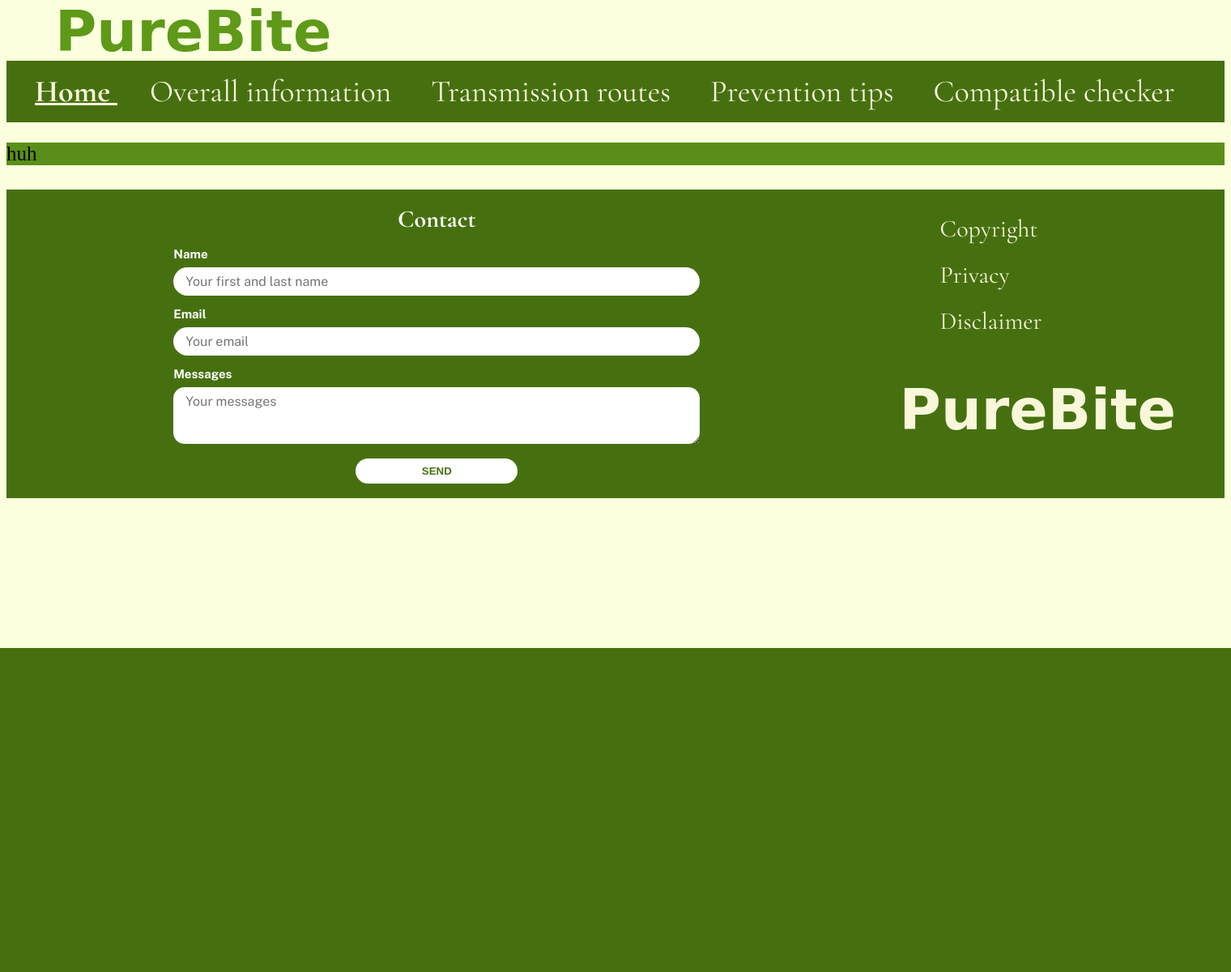
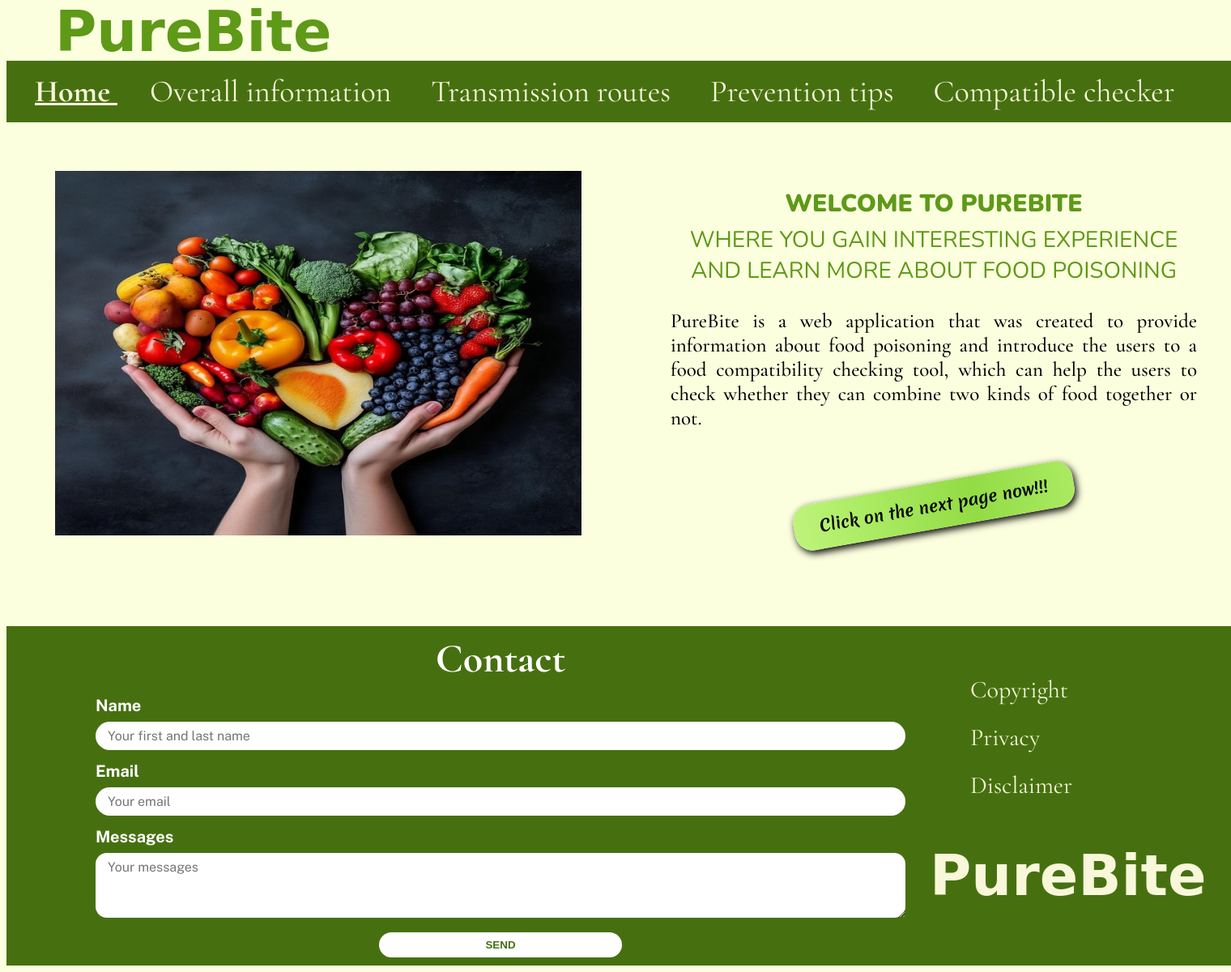
Before and after one commit to Ormiston-Senior-College-NZ/final-assessment-as91903-or-as91906-and-as91907-Anh-pham-csc, a Flask app: page / in a window 1520 px wide. Shown: the whole page at 81% size. Before the commit the page ends 800 px from the top, so only its background shows below. Run offline with Flask 3, Linux system fonts and the light colour scheme; some libraries are stand-ins or nearby versions; some web fonts are replaced.

Commit message:
finish homepage

```diff
--- a/PureBite/static/style.css
+++ b/PureBite/static/style.css
@@ -202,7 +220,8 @@
 
 /* Body */
 .body {
-    background-color: #fcffde
+    background-color: #fcffde;
+    width: 100%;
 }
 .h2{
     font-family: "Cormorant Garamond", serif;
@@ -301,14 +320,93 @@
 }
 
 /* --------------------------------- Home page -------------------------------------*/
-.lean{
-    font-size: 25px;
-    background-color: #598f18;
-    transform: rotateZ(30)
+.home-page{
+    display: grid;
+    grid-template-columns: 1fr 1fr;
+}
+.left-home-page{
+    margin: 20px;
+}
+.home-img{
+    width: 650px;
+    height: 450px ;
+    padding: 20px;
+    margin: 20px;
+    display: flex;
+}
+.right-home-page{
+    margin: 50px;
+}
+.welcome{
+    font-family: "Nunito", sans-serif;
+    font-size: 30px;
+    font-weight: 900;
+    text-align: center;
+    color: #5e9918;
+    margin-bottom: 5px;
+}
+.state{
+    font-family: "Nunito", sans-serif;
+    font-size: 28px;
+    font-weight: 400;
+    text-align: center;
+    color: #5e9918;
+    margin-top: 0px;
 }
 
+.normal-text{
+    font-family: "Cormorant Garamond", serif;
+    font-size: 25px;
+    font-weight: 500;
+    text-align:justify;
+}
+.banner-wrapper {
+  padding: 40px;
+  text-align: center;
+  position: relative;
+}
+.flowing-btn{
+    display: inline-block;
+    padding: 14px 32px;
+    font-family: "Merienda", cursive;
+    font-size: 20px;
+    font-weight: bold;
+    color:black;
+    text-decoration: none;
+    border-radius: 22px;
 
+    transform: rotate(-10deg);
 
+    background: linear-gradient(
+        90deg,
+        #93dc45 0%,
+        #b3f06d 25%,
+        #dcfaa2 50%,
+        #b3f06d 75%,
+        #93dc45 100%
+    );
+
+    background-size: 200% 100%;
+
+    animation: colorFlow 5s linear infinite;
+
+    box-shadow: 2px 4px 10px black;
+    transition: transform 0.2 ease;
+}
+
+.flowing-btn:hover{
+    transform: rotate(-10deg) scale(1.05)
+}
+
+@keyframes colorFlow{
+    0% {
+        background-position: 0% 0%;
+    }
+
+    100%{
+        background-position: -200% 0%;
+    }
+}
 
 
 
@@ -597,11 +695,11 @@
     background-color: #467010;
     display: grid;
     grid-template-columns: 3fr 1fr;
-    width: fit-content;
+    width: 100%;
 }
 
 .contact-section {
-    margin: auto;
+    margin-left: 100px !important;
     color: white;
     font-family: "Public Sans", sans-serif;
     display: grid;
@@ -611,7 +709,7 @@
     margin: 0 0 10px;
     text-align: center;
     font-family: "Cormorant Garamond", serif;
-    font-size: 30px;
+    font-size: 50px;
     font-weight: bold;
 }
 
@@ -623,29 +721,30 @@
 
 .contact-form label {
     margin-top: 6px;
-    font-size: 15px;
+    font-size: 20px;
     font-weight: bold;
 }
 
 .contact-form input,
 .contact-form textarea {
-    width: 650px;
+    width: 1000px;
     padding: 8px 15px;
     border: 0;
     border-radius: 20px;
     font: inherit;
     box-sizing: border-box;
+    display: center;
 }
 
 .contact-form textarea {
-    min-height: 70px;
+    min-height: 80px;
     resize: vertical;
     border-radius: 14px;
-    width: 650px;
+    width: 1000px;
 }
 
 .contact-form button {
-    width: 200px;
+    width: 300px;
     margin: 10px auto 0;
     padding: 8px;
     border: 0;
@@ -680,8 +779,9 @@
 
 .right-side-footer{
     display: grid;
-    margin-left: 50px;
+    margin-top: 30px;
     margin-right: 50px;
+    margin-left: 30px
 }
 
 .in4-in-footer{
--- a/PureBite/templates/home.html
+++ b/PureBite/templates/home.html
@@ -25,16 +25,38 @@
         <div>
             <nav class="navigation">
                 <a href = "{{ url_for('home')}}" class="{% if request.endpoint == 'home' %}active{% endif %}"> Home </a>
-                <a href = "{{ url_for('overall')}}"> Overall information </a>
-                <a href = "{{ url_for('transmission')}}"> Transmission routes </a>
-                <a href = "{{ url_for('prevention')}}" > Prevention tips </a>
-                <a href = "{{ url_for('checker')}}"> Compatible checker </a>
+                <a href = "{{ url_for('overall')}}" class="{% if request.endpoint == 'overall' %}active{% endif %}"> Overall information </a>
+                <a href = "{{ url_for('transmission')}}" class="{% if request.endpoint == 'transmission' %}active{% endif %}"> Transmission routes </a>
+                <a href = "{{ url_for('prevention')}}" class="{% if request.endpoint == 'prevention' %}active{% endif %}"> Prevention tips </a>
+                <a href = "{{ url_for('checker')}}" class="{% if request.endpoint == 'checker' %}active{% endif %}"> Compatible checker </a>
             </nav>
         </div>
+
     </header>
 
-    <main>
-        <p class="lean"> huh </p>
+        <main class="home-page">
+        <div class="left-home-page">
+            <!--https://www.pinterest.com/pin/1127659194222601659/-->
+            <img src="{{ url_for('static', filename='home-img.jpeg') }}"
+                alt= "Vegetable food in heart shape"
+                class="home-img">
+        </div>
+
+        <div class="right-home-page">
+            <p class="welcome"> WELCOME TO PUREBITE </p>
+            <p class="state"> WHERE YOU GAIN INTERESTING EXPERIENCE AND LEARN  MORE ABOUT FOOD POISONING  </p>
+            <p class="normal-text"> PureBite is a web application
+                 that was created to provide information about food poisoning
+                  and introduce the users to a food compatibility checking tool,
+                   which can help the users to check whether they can combine
+                   two kinds of food together or not.
+            </p>
+
+            <div class="banner-wrapper">
+                <a href="{{ url_for('overall')}}" class="flowing-btn"> Click on the next page now!!!</a>
+            </div>
+        </div>
+
     </main>
     <footer class="contact-footer">
         <section class="contact-section">
@@ -52,6 +74,7 @@
                     id="customer_name"
                     name="customer_name"
                     type="text"
+                    maxlength="30"
                     placeholder="Your first and last name"
                     required
                 >
@@ -61,6 +84,7 @@
                     id="customer_email"
                     name="customer_email"
                     type="email"
+                    maxlength="80"
                     placeholder="Your email"
                     required
                 >
@@ -85,6 +109,7 @@
             <a href = "{{ url_for('home')}}" class="title_link">
                 <h1 class="title-bottom">PureBite</h1>
             </a>
+
         </section>
 
     </footer>
```
Also changed, not shown: other parts of PureBite/static/style.css (+31 -13 lines), PureBite/static/home-img.jpeg (added), PureBite/templates/checker.html (line endings or trailing spaces).
